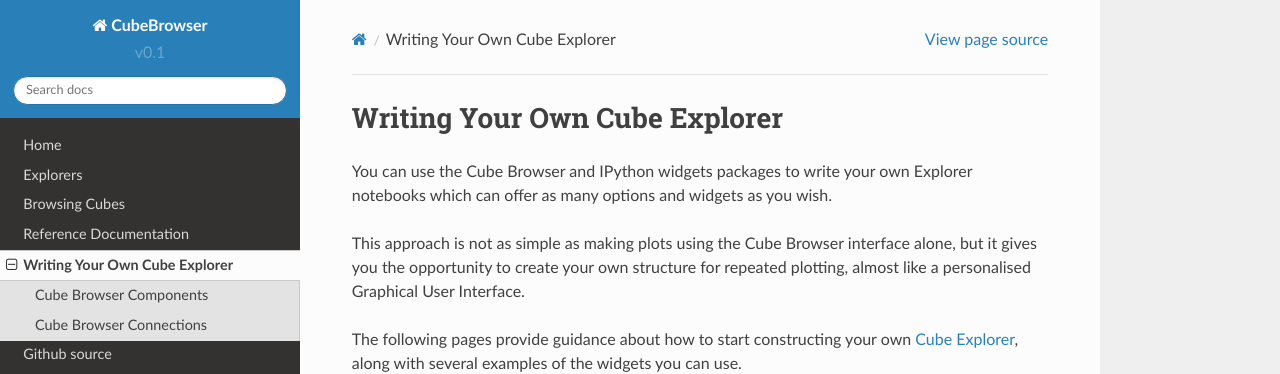
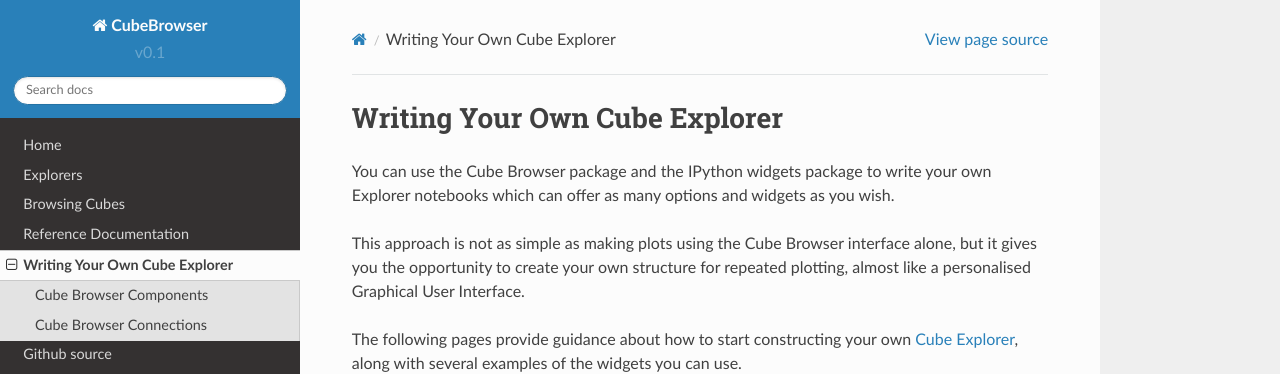
Before and after one commit to SciTools/cube_browser, a Sphinx documentation site: the page built from doc/write_your_own/intro.rst, in a window 1280 px wide. Shown: the top 374 px of the page. Built offline with Sphinx 7.4.7 and the Read the Docs theme 2.0.0, drawn with Linux system fonts in a browser that asks for light colours.

Commit message:
changes made

```diff
--- a/doc/write_your_own/intro.rst
+++ b/doc/write_your_own/intro.rst
@@ -1,11 +1,11 @@
 Writing Your Own Cube Explorer
 ==============================
 
-You can use the Cube Browser and IPython widgets packages to write your own Explorer notebooks which can offer as many options and widgets as you wish.
+You can use the Cube Browser package and the IPython widgets package to write your own Explorer notebooks which can offer as many options and widgets as you wish.
 
 This approach is not as simple as making plots using the Cube Browser interface alone, but it gives you the opportunity to create your own structure for repeated plotting, almost like a personalised Graphical User Interface.
 
-The following pages provide guidance about how to start constructing your own `Cube Explorer <../../../explorers/intro.html>`_, along with several examples of the widgets you can use.
+The following pages provide guidance about how to start constructing your own `Cube Explorer <../explorers/intro.html>`_, along with several examples of the widgets you can use.
 
 
 
```
